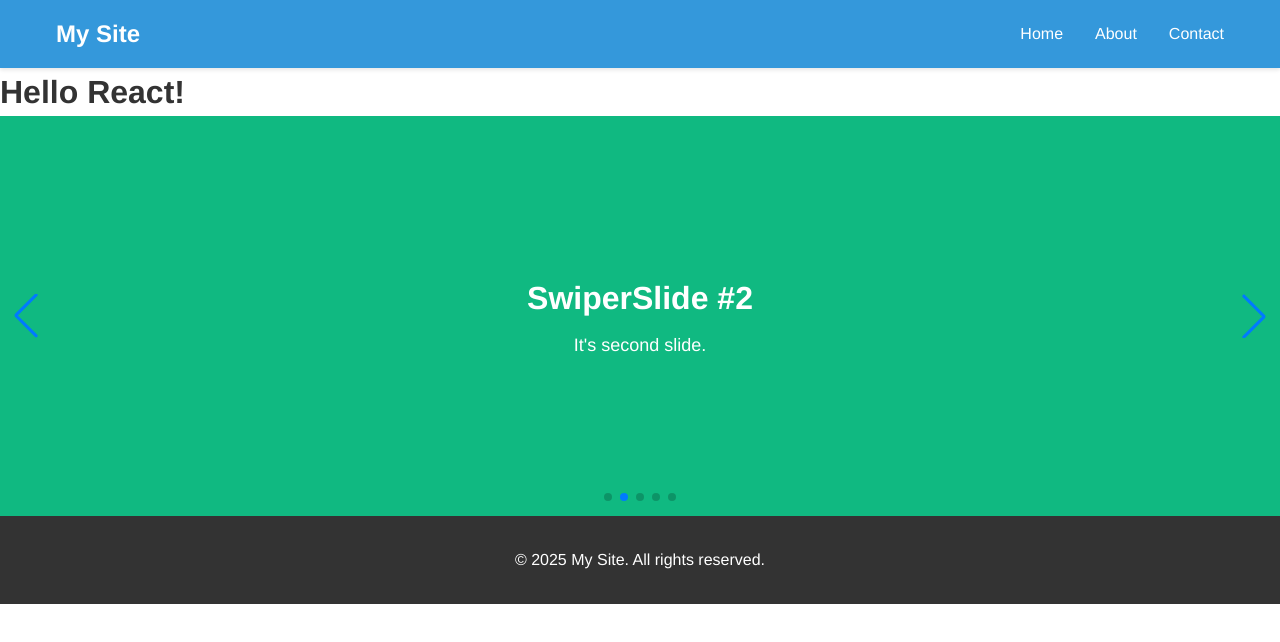
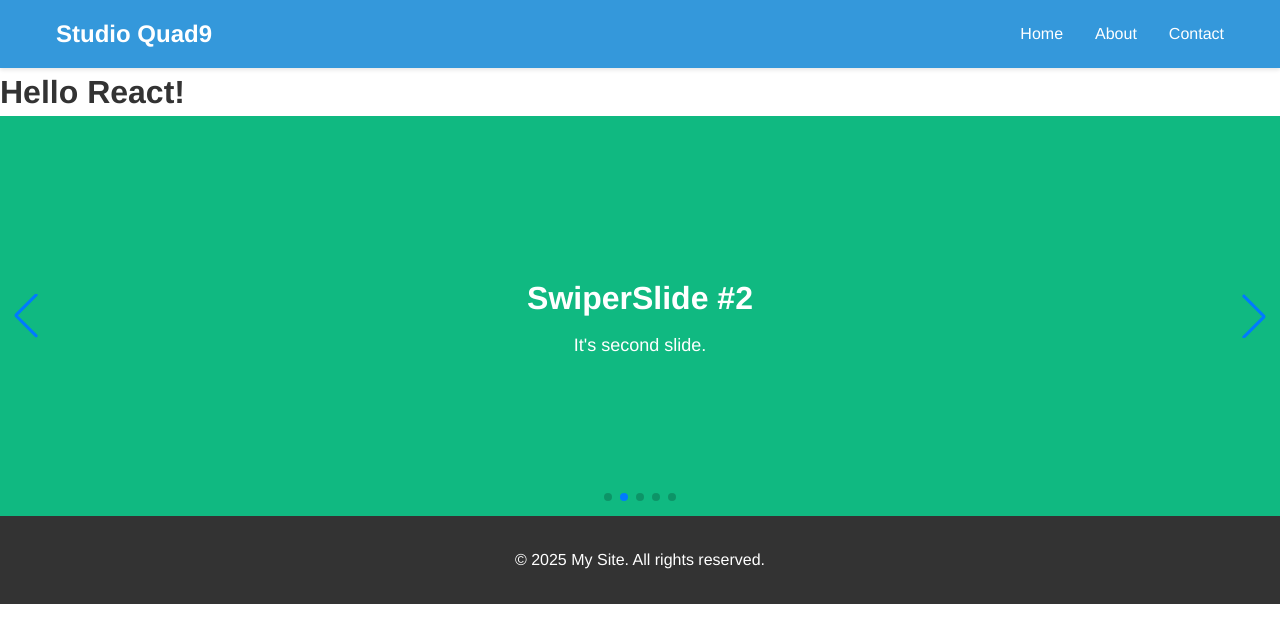
Before and after one commit to vivlio-kumihan/kumihan.com, a React (Vite) app: page / in a window 1280 px wide. Shown: the top 642 px of the page. Built offline with nearby package versions, Linux system fonts and the light colour scheme.

Commit message:
modify title

```diff
--- a/src/components/layout/Header.jsx
+++ b/src/components/layout/Header.jsx
@@ -4,7 +4,7 @@ const Header = () => {
   return (
     <header className={styles.header}>
       <div className={styles.container}>
-        <h1 className={styles.logo}>My Site</h1>
+        <h1 className={styles.logo}>Studio Quad9</h1>
         <nav className={styles.nav}>
           <a href="/">Home</a>
           <a href="/about">About</a>
--- a/src/components/layout/Header.module.scss
+++ b/src/components/layout/Header.module.scss
@@ -26,10 +26,11 @@
 
   a {
     color: white;
-    text-decoration: none;
+
 
     &:hover {
-      text-decoration: underline;
+      opacity: .6;
+      // text-decoration: underline;
     }
   }
 }
--- a/src/styles/main.scss
+++ b/src/styles/main.scss
@@ -5,3 +5,7 @@ body {
   line-height: 1.5;
   color: $text-color;
 }
+
+a {
+  text-decoration: none;
+}
```
